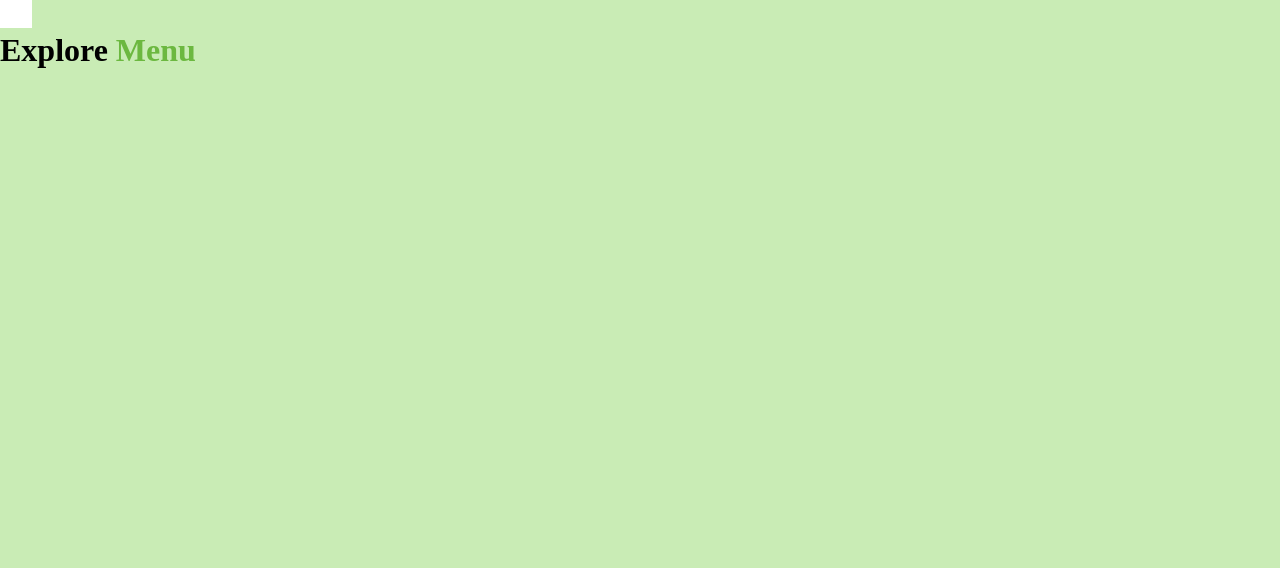
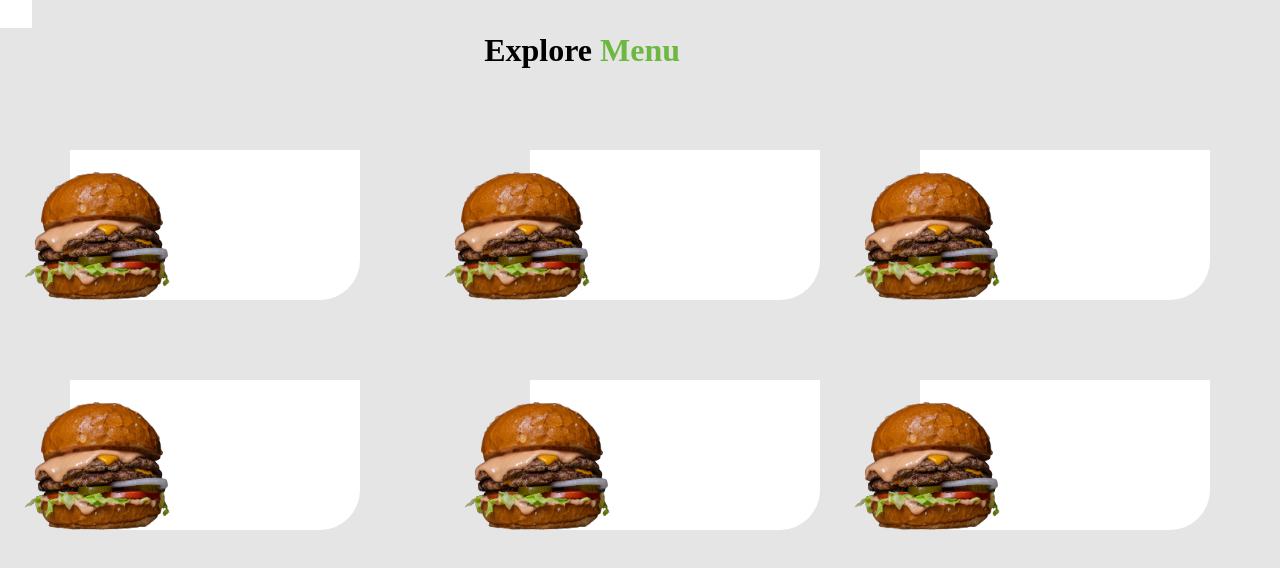
Before and after one commit to VenesaOkuna/Streetfoodwebsite, a plain HTML site: page ourmenu.html in a window 1280 px wide. Drawn offline with Linux system fonts and the light colour scheme.

Commit message:
this commit will add graphics to menu page

```diff
--- a/index.css
+++ b/index.css
@@ -10,7 +10,7 @@
 .nav1{
         width: 700px;
         padding: 70px;
-        margin: 5px;
+        margin: 0px;
         margin-left: 25px;
         justify-content: space-evenly;
         position: fixed;
@@ -22,7 +22,7 @@
 .nav2{
         width: 600px;
         padding: 70px;
-        margin: 5px;
+        margin: 0px;
         margin-right: 25px;
         justify-content: space-evenly;
         position: fixed;
@@ -270,7 +270,7 @@ label{
 }
 .logo{
         position: fixed;
-        top: 50px;
+        top: 40px;
         right: 590px;
 
 }
@@ -323,3 +323,69 @@ label{
         left: 1050px;
         bottom: 145px;
 }
+.menu{
+        position: fixed;
+        text-align: center;
+        right: 600px;
+}
+.rectangle1{
+position: fixed;
+}
+.rectangle2{
+position: fixed;
+}
+.rectangle3{
+position: fixed;
+}
+.rectangle4{
+position: fixed;
+}
+.rectangle5{
+position: fixed;
+}
+.rectangle6{
+position: fixed;
+}
+.burger1{
+position: fixed;
+top: 150px;
+left: 0px;
+width: 200px;
+height: 180px;
+}
+.burger2{
+position: fixed;
+top: 380px;
+left: 0px;
+width: 200px;
+height: 180px;
+}
+.burger3{
+position: fixed;
+top: 380px;
+left:440px;
+width: 200px;
+height: 180px;
+
+}
+.burger4{
+position: fixed;
+right: 250px;
+top: 150px;
+width: 200px;
+height: 180px;
+}
+.burger5{
+position: fixed;
+top: 380px;
+right: 250px;
+width: 200px;
+height: 180px;
+}
+.burger6{
+position: fixed;
+top: 150px;
+left: 420px;
+width: 200px;
+height: 180px;
+}
--- a/ourmenu.html
+++ b/ourmenu.html
@@ -7,7 +7,7 @@
     <link rel="stylesheet" href="index.css">
     <title>Our Menu</title>
 </head>
-<body style="background-color:#C9ECB5">
+<body style="background-color: #E5E5E5">
     <nav>
         <ul>
             <li><a href="index.html"></a></li>
@@ -20,14 +20,87 @@
             <li><a href="contact.html"></a></li>
             </ul>
     </nav>
-            <h1>Explore <span class="menugreen">Menu</span></h1>
+            <h1 class="menu">Explore <span class="menugreen">Menu</span></h1>
+            <style>
+                .rectangle1 {
+                  height: 150px;
+                  width: 290px;
+                  background-color: white;
+                  position: fixed;
+                  top: 150px;
+                  left: 70px;
+                  border-bottom-right-radius:40px;
+                }
+                </style>
+                <style>
+                    .rectangle2 {
+                      height: 150px;
+                      width: 290px;
+                      background-color: white;
+                      position: fixed;
+                      top: 380px;
+                      left: 70px;
+                      border-bottom-right-radius:40px;
+}
+                    </style>
+                    <style>
+                        .rectangle3 {
+                            height: 150px;
+                            width: 290px;
+                            background-color: white;
+                            position: fixed;
+                            top: 380px;
+                            left:530px;
+                            border-bottom-right-radius:40px;
+
+                        }
+                        </style>
+                        <style>
+                            .rectangle4 {
+                            height: 150px;
+                            width: 290px;
+                            background-color: white;
+                            position: fixed;
+                            right: 70px;
+                            top: 150px;
+                            border-bottom-right-radius:40px;
+                            }
+                            </style>
+                            <style>
+                                .rectangle5 {
+                            height: 150px;
+                            width: 290px;
+                            background-color: white;
+                            position: fixed;
+                            top: 380px;
+                            right: 70px;
+                            border-bottom-right-radius:40px;
+                         }
+                                </style>
+
+<style>
+    .rectangle6 {
+        height: 150px;
+        width: 290px;
+        background-color: white;
+        top: 150px;
+        left: 530px;
+        border-bottom-right-radius:40px;
+    }
+    </style>
+    <div class="rectangle1"></div>
+    <div class="rectangle2"></div>
+    <div class="rectangle3"></div>
+    <div class="rectangle4"></div>
+    <div class="rectangle5"></div>
+    <div class="rectangle6"></div>
             <div id="burgers">
-                <img class="burger1" src="" alt="">
-                <img class="burger2" src="" alt="">
-                <img class="burger3" src="" alt="">
-                <img class="burger4" src="" alt="">
-                <img class="burger5" src="" alt="">
-                <img class="burger6" src="" alt="">
+                <img class="burger1" src="burger.png" alt="">
+                <img class="burger2" src="burger.png" alt="">
+                <img class="burger3" src="burger.png" alt="">
+                <img class="burger4" src="burger.png" alt="">
+                <img class="burger5" src="burger.png" alt="">
+                <img class="burger6" src="burger.png" alt="">
             </div>
 </body>
 </html>
```
Also changed, not shown: happyhour.html (+1 -1 lines), burger.png (renamed from amirali-mirhashemian-sc5sTPMrVfk-unsplash-removebg-preview.png), burgerr.png (renamed from likemeat-73_obA0IB_0-unsplash-removebg-preview.png).
